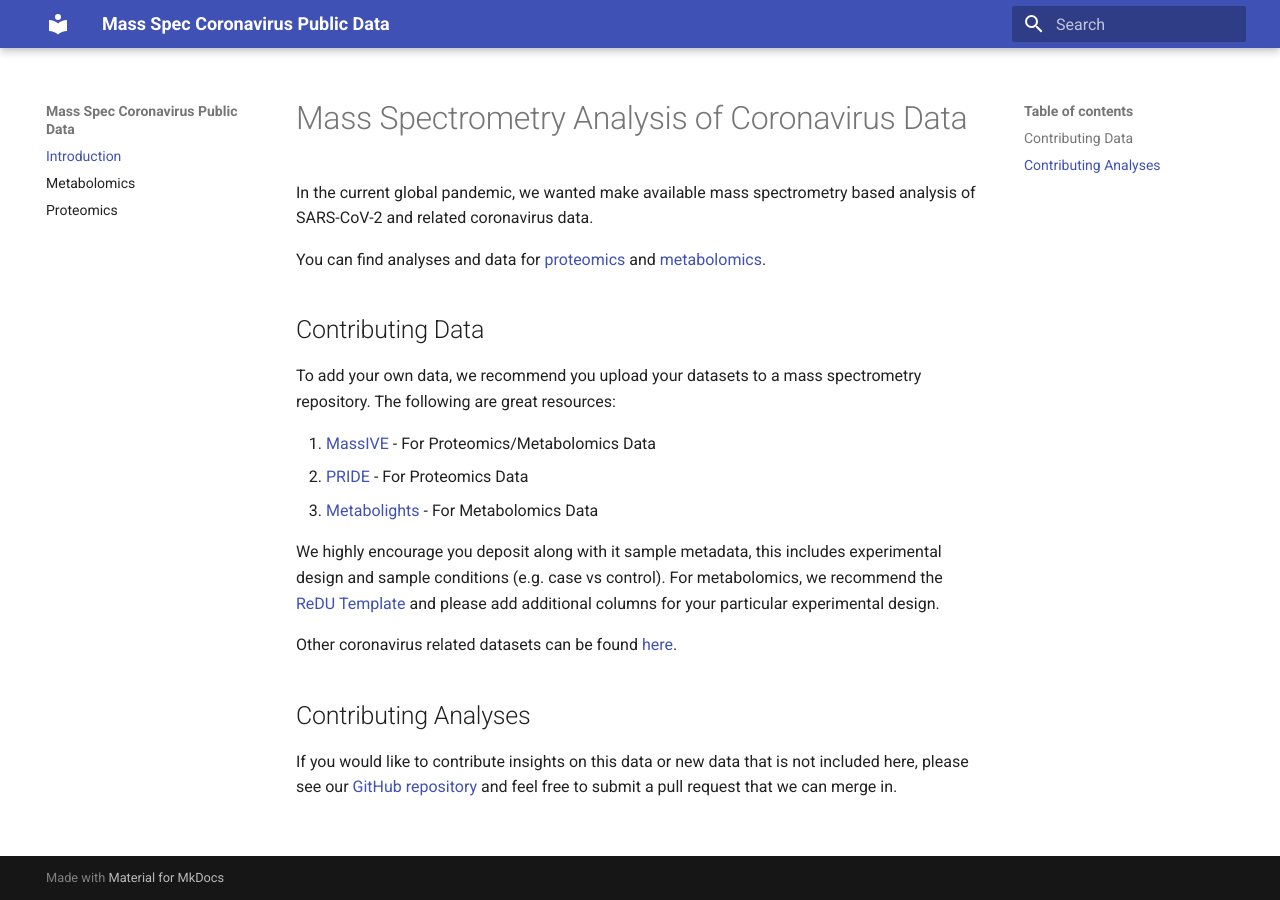
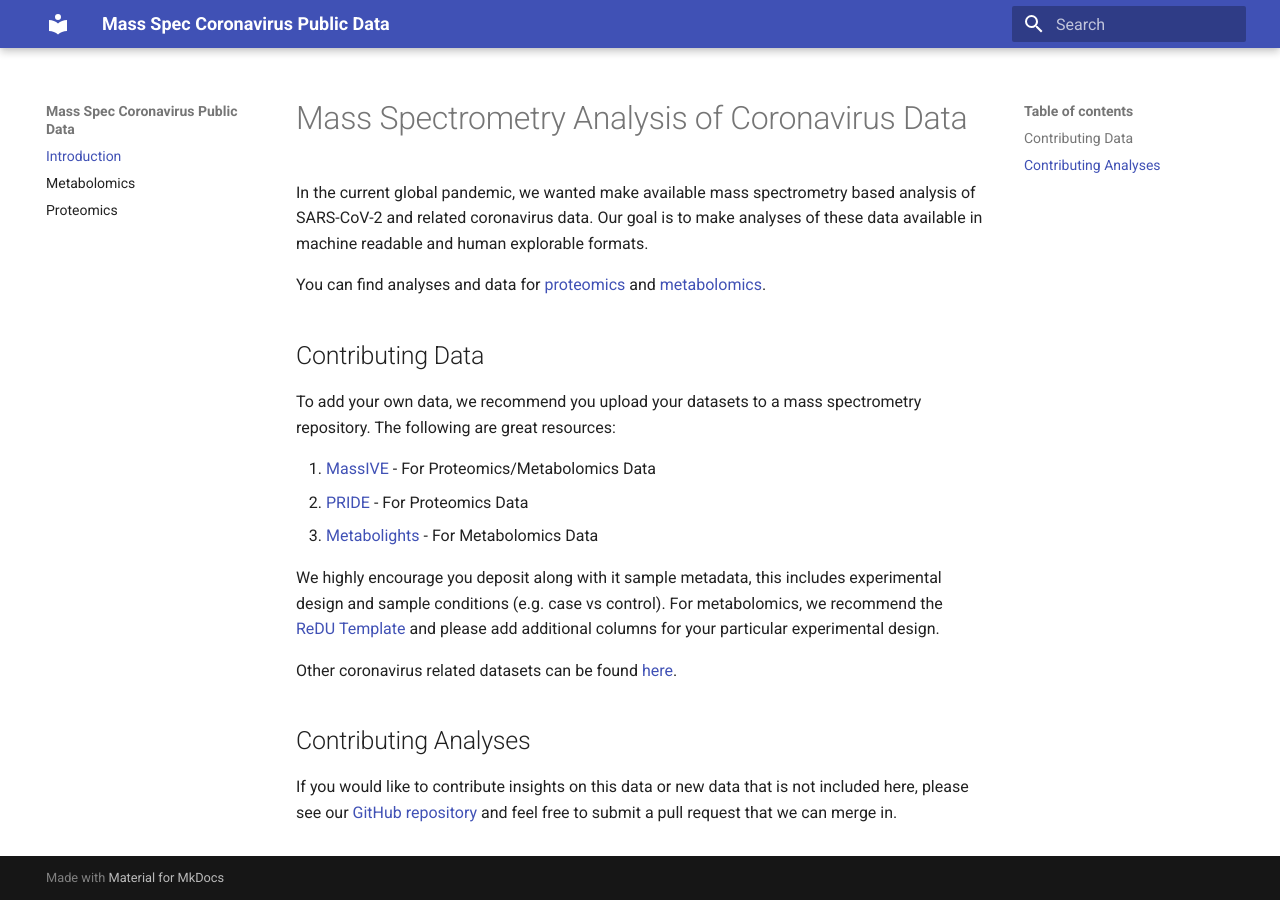
Before and after one commit to mwang87/MassSpec-Coronavirus-Project-Docs, an MkDocs documentation site: the page built from docs/index.md, in a window 1280 px wide. Built offline with MkDocs 1.6.1 and Material for MkDocs 9.7.7, drawn with Linux system fonts in a browser that asks for light colours.

Commit message:
updating description

```diff
--- a/docs/index.md
+++ b/docs/index.md
@@ -1,6 +1,6 @@
 # Mass Spectrometry Analysis of Coronavirus Data
 
-In the current global pandemic, we wanted make available mass spectrometry based analysis of SARS-CoV-2 and related coronavirus data.
+In the current global pandemic, we wanted make available mass spectrometry based analysis of SARS-CoV-2 and related coronavirus data. Our goal is to make analyses of these data available in machine readable and human explorable formats.
 
 You can find analyses and data for [proteomics](proteomics.md) and [metabolomics](metabolomics.md).
 
```
